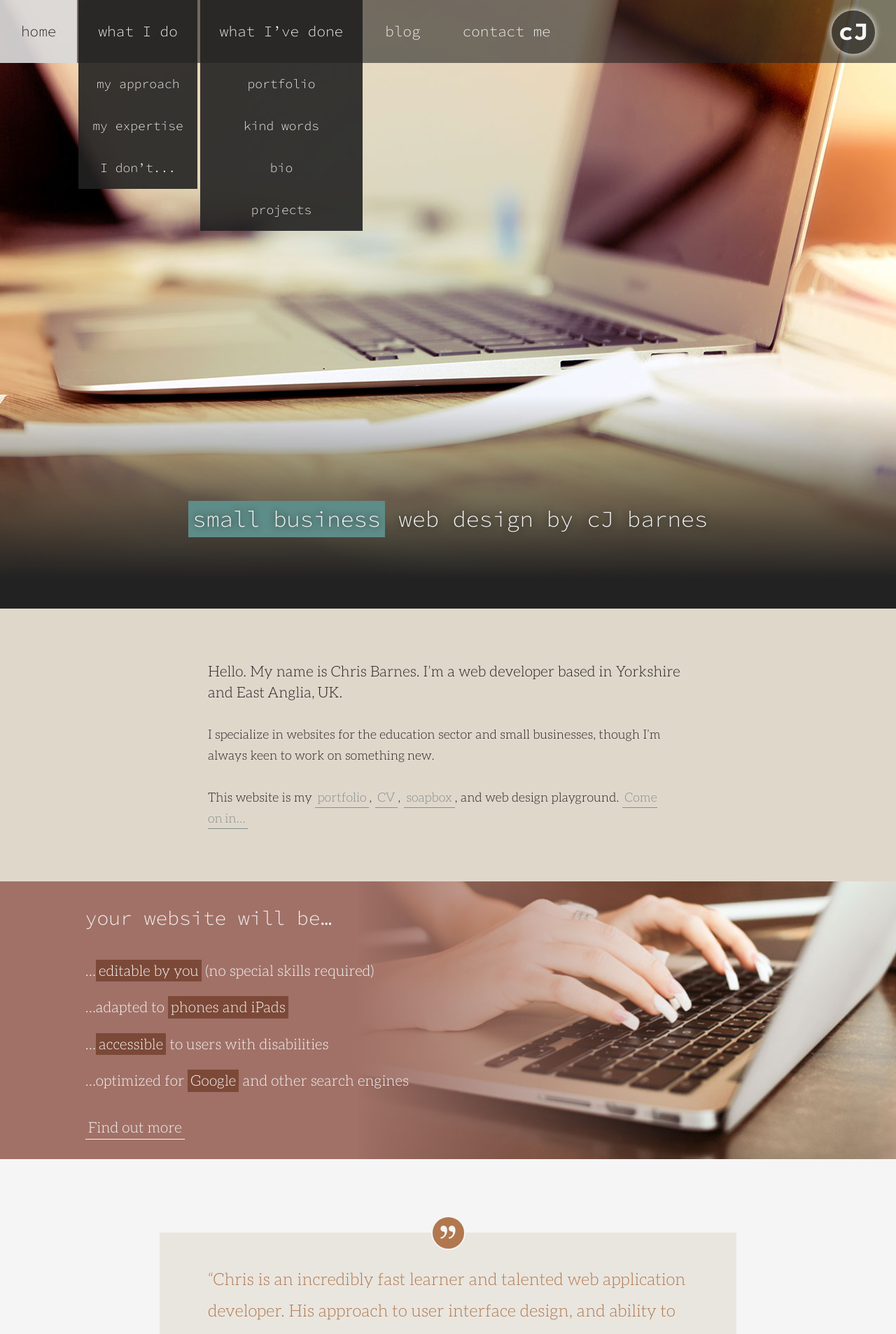
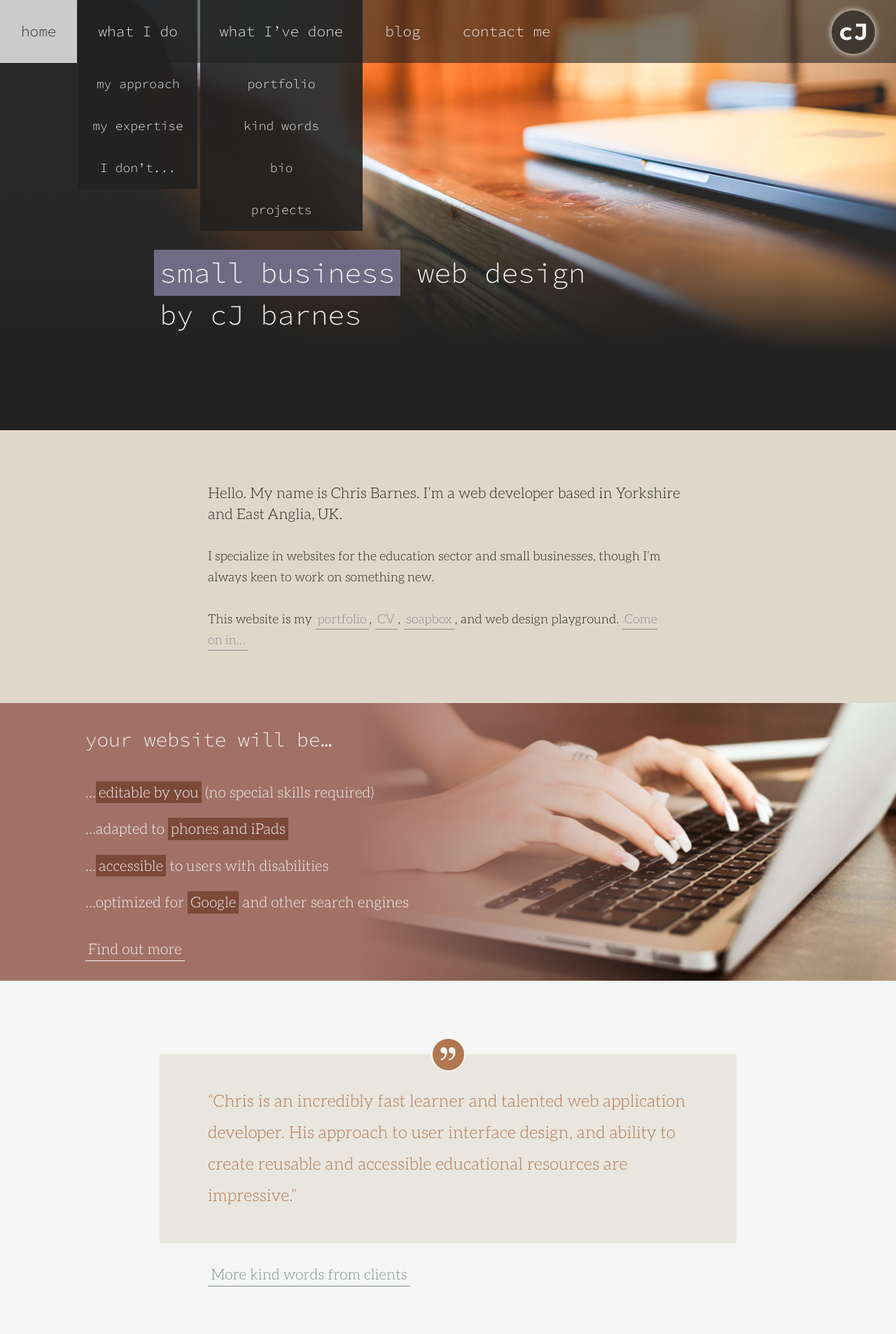
Before and after one commit to cjbarnes/cjbarnes.github.io, a Jekyll site: the page built from index.html, in a window 1280 px wide. Shown: the top 1907 px of the page at 70% size. Built offline with Jekyll 4.4.1, drawn with Linux system fonts in a browser that asks for light colours.

Commit message:
Replaced special homepage masthead with more conventional one

```diff
--- a/_layouts/homepage.html
+++ b/_layouts/homepage.html
@@ -18,8 +18,8 @@
       <!-- Title and teaser -->
       <div class="title homepage-title">
         <h1 class="homepage-title-main">
-          <strong class="brag"><span class="current js-brag">education</span><span class="js-brag">small&nbsp;business</span><span class="js-brag">mobile-friendly</span><span class="js-brag">approachable</span><span class="js-brag">university</span><span class="js-brag">wordpress</span><span class="js-brag">attentive</span><span class="js-brag">caring</span></strong><br />
-          <span class="suffix">web design by cJ&nbsp;barnes</span>
+          <strong class="brag"><span class="current js-brag">education </span><span class="js-brag">small&nbsp;business </span><span class="js-brag">mobile&nbsp;friendly </span><span class="js-brag">approachable </span><span class="js-brag">university </span><span class="js-brag">wordpress </span><span class="js-brag">attentive </span><span class="js-brag">caring </span></strong>
+          <span class="suffix">web design <br />by cJ&nbsp;barnes</span>
         </h1>
       </div>
 
--- a/_src/sass/layouts/_homepage.scss
+++ b/_src/sass/layouts/_homepage.scss
@@ -9,73 +9,9 @@
 /* Homepage masthead area.
    ========================================================================== */
 
-.homepage-masthead {
-/*** Header area and parallax.
- ***/
-    position: relative;
-    /* Almost (but not quite) full screen height. Can use `vh` with no fallback
-     * because I'm also declaring both min- and max-heights, which act as a de
-     * facto fallback. */
-    height: 99vh;
-    min-height: 700px;
-    /* Don't exceed the height of the image. */
-    max-height: (840px + $line-px);
-
-    .title {
-        position: absolute;
-        bottom: 0;
-        width: 100%;
-        overflow-x: hidden;
-        margin: 0;
-        /* Prevent bottom-padding from causing height issues. */
-        padding-bottom: 0;
-        /* Border is a continuation of the gradient's solid-colour ending. */
-        border-bottom: cj-calculate-rem-fallback($line) solid $background-color-illustrated;
-        /* Manually output border width in both rem and px, since we're using
-         * the border-bottom shorthand (which breaks the `rem` mixin). */
-        border-bottom-width: $line;
-    }
-
-    .gradient {
-        height: 100%;
-        background-image: linear-gradient(to bottom, transparent 0, transparent 65%, $background-color-illustrated 95%);
-    }
-
-    .illustration {
-    /*** Parallax image wrapper.
-     ***/
-        height: 100%;
-
-        img {
-            left: 25%;
-            bottom: 0;
-            margin-left: ($illustration-width-masthead * -0.25);
-
-            @media (max-width: 700px) {
-            /*** Media query: Shift image for better framing on mobile devices.
-             ***/
-                margin-left: -550px;
-            }
-
-        }
-
-    }
-
-}
-
-.homepage-title {
-/*** Homepage welcome message.
- ***/
-    @include rem("padding-bottom", $line);
-    text-align: center;
-}
-
-
 .homepage-title-main {
-    @include rem("margin", 0 $gutter ($line * 2.5));
-    @include font-size-leading("huger", 1.5);
-    text-shadow: 0 0 10px $black;
     color: $text-color-reversed;
+    text-indent: ($link-padding * -1);
 
     a:hover,
     a:focus,
@@ -87,9 +23,10 @@
     /*** The changing element in the welcome message.
      ***/
         overflow: hidden;
-        background: $patina;
+        background: $rum;
         /* Fixes the gradient height changing in each brag transition. */
         word-wrap: normal;
+        text-indent: 0;
 
         span {
         /*** Individual 'brags' - only one is displayed at once.
@@ -301,11 +238,6 @@
 @include media-width("normal-size") {
 /*** Media query: Tablets or wider.
  ***/
-    .homepage-title br {
-        /* Brags line-break: no need to wrap to 2 lines at this screen size. */
-        display: none;
-    }
-
     .homepage-content-section-illustrated .gradient.right {
     /*** Mini illustrated content sections with different background colour.
      ***/
--- a/index.html
+++ b/index.html
@@ -2,7 +2,7 @@
 layout: homepage
 title: web design by cJ barnes
 browser_title: web design by cJ barnes | Yorkshire and East Anglia, UK
-illustration: homepage-3b
+illustration: blog-index
 masthead: light
 stylesheet: homepage
 script: homepage
```
Also changed, not shown: _includes/css/homepage.min.css.
